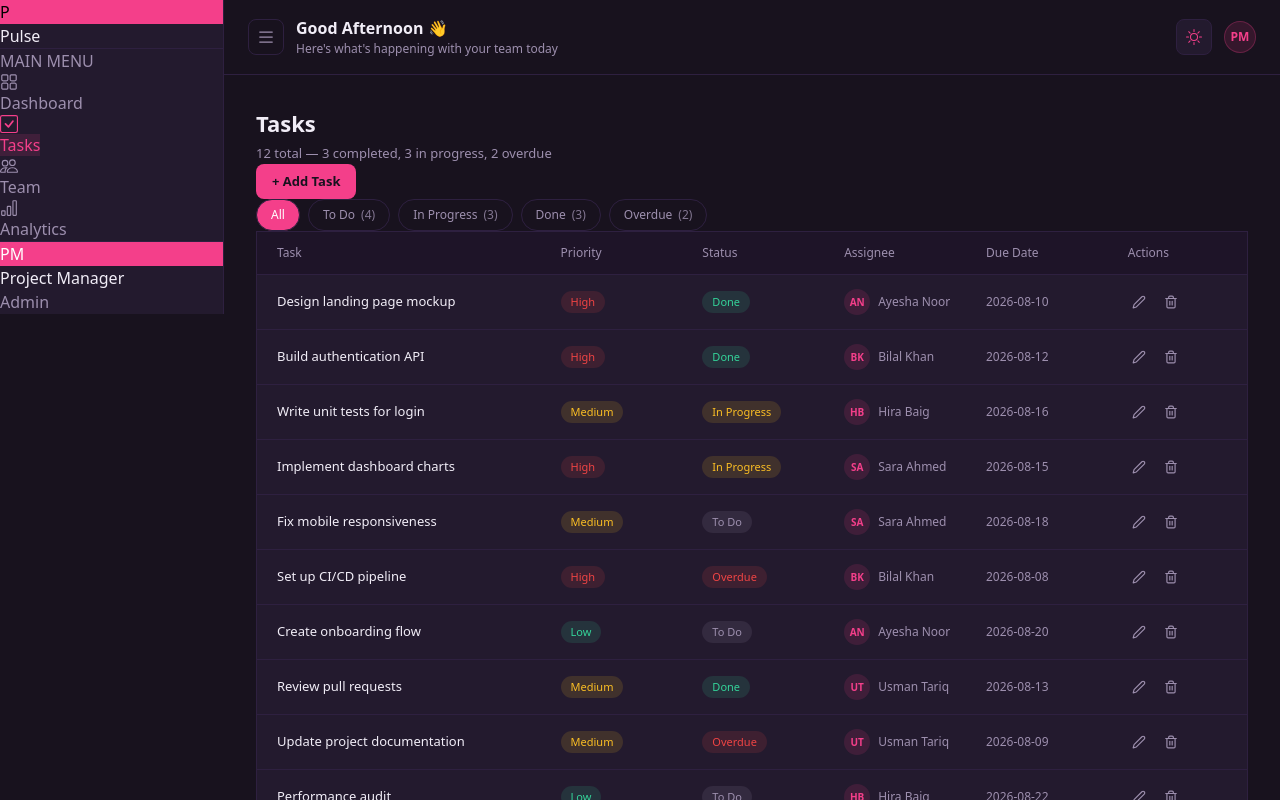
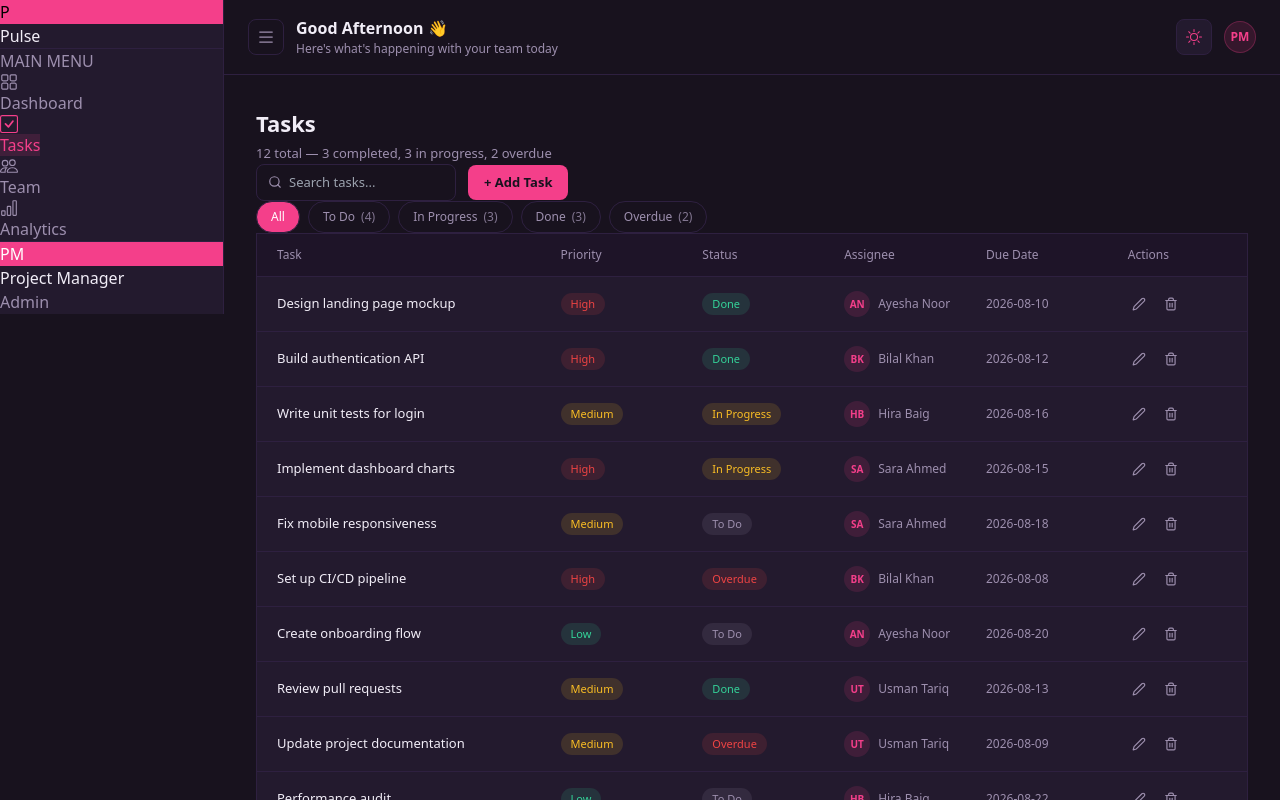
Before and after one commit to munibah1707-cpu/pulse-dashboard, a React (Vite) app: page /tasks in a window 1280 px wide. Shown: the top 800 px of the page. Built offline with nearby package versions, Linux system fonts and the light colour scheme.

Commit message:
Day 17: Search bar combined with tab filtering

```diff
--- a/src/pages/Tasks.jsx
+++ b/src/pages/Tasks.jsx
@@ -5,6 +5,7 @@ import { useTasks } from '../context/TaskContext'
 import Modal from '../components/Modal'
 import AddTaskForm from '../components/AddTaskForm'
 import EditTaskForm from '../components/EditTaskForm'
+import { FiSearch, FiX } from 'react-icons/fi'
 
 const tabs = [
   { label: 'All', value: 'all' },
@@ -18,6 +19,7 @@ export default function Tasks() {
   const { isDark } = useTheme()
   const { tasks } = useTasks()
   const [activeTab, setActiveTab] = useState('all')
+  const [searchQuery, setSearchQuery] = useState('')
   const [isAddModalOpen, setIsAddModalOpen] = useState(false)
   const [editingTask, setEditingTask] = useState(null)
 
@@ -26,9 +28,15 @@ export default function Tasks() {
   const overdueTasks = tasks.filter(t => t.status === 'overdue').length
   const inProgressTasks = tasks.filter(t => t.status === 'inprogress').length
 
-  const filteredTasks = activeTab === 'all'
+  const tabFilteredTasks = activeTab === 'all'
     ? tasks
     : tasks.filter(t => t.status === activeTab)
+
+  const filteredTasks = searchQuery.trim()
+    ? tabFilteredTasks.filter(t =>
+        t.title.toLowerCase().includes(searchQuery.trim().toLowerCase())
+      )
+    : tabFilteredTasks
 
   const isModalOpen = isAddModalOpen || !!editingTask
   const closeModal = () => {
@@ -40,7 +48,7 @@ export default function Tasks() {
     <div className="flex flex-col gap-6">
 
       {/* Page header */}
-      <div className="flex items-center justify-between">
+      <div className="flex items-center justify-between" style={{ flexWrap: 'wrap', gap: 12 }}>
         <div>
           <h2 style={{ fontSize: 22, fontWeight: 600, color: isDark ? '#F1EDF7' : '#18121E' }}>
             Tasks
@@ -50,6 +58,57 @@ export default function Tasks() {
           </p>
         </div>
 
+        <div style={{ display: 'flex', alignItems: 'center', gap: 12 }}>
+          {/* Search input */}
+          <div style={{ position: 'relative' }}>
+            <FiSearch
+              size={14}
+              style={{
+                position: 'absolute',
+                left: 12,
+                top: '50%',
+                transform: 'translateY(-50%)',
+                color: isDark ? '#9D8FAE' : '#6B5B80',
+              }}
+            />
+            <input
+              type="text"
+              value={searchQuery}
+              onChange={(e) => setSearchQuery(e.target.value)}
+              placeholder="Search tasks..."
+              style={{
+                padding: '8px 32px',
+                borderRadius: 8,
+                fontSize: 13,
+                border: `1px solid ${isDark ? '#2E2040' : '#E8DFF5'}`,
+                background: isDark ? '#18121E' : '#FFFFFF',
+                color: isDark ? '#F1EDF7' : '#18121E',
+                outline: 'none',
+                width: 200,
+              }}
+            />
+            {searchQuery && (
+              <button
+                onClick={() => setSearchQuery('')}
+                aria-label="Clear search"
+                style={{
+                  position: 'absolute',
+                  right: 8,
+                  top: '50%',
+                  transform: 'translateY(-50%)',
+                  background: 'transparent',
+                  border: 'none',
+                  cursor: 'pointer',
+                  color: isDark ? '#9D8FAE' : '#6B5B80',
+                  display: 'flex',
+                }}
+              >
+                <FiX size={14} />
+              </button>
+            )}
+          </div>
+
+          {/* Add task button */}
           <button
             onClick={() => setIsAddModalOpen(true)}
             style={{
@@ -61,10 +120,12 @@ export default function Tasks() {
               border: 'none',
               background: '#F43F8A',
               color: '#18121E',
+              whiteSpace: 'nowrap',
             }}
           >
             + Add Task
           </button>
+        </div>
       </div>
 
       {/* Filter tabs */}
@@ -93,8 +154,17 @@ export default function Tasks() {
         ))}
       </div>
 
+      {/* No results message */}
+      {filteredTasks.length === 0 && (
+        <p style={{ fontSize: 13, color: isDark ? '#9D8FAE' : '#6B5B80', textAlign: 'center', padding: '20px 0' }}>
+          No tasks match "{searchQuery}"{activeTab !== 'all' ? ` in ${tabs.find(t => t.value === activeTab)?.label}` : ''}.
+        </p>
+      )}
+
       {/* Task table */}
+      {filteredTasks.length > 0 && (
         <TaskTable filteredTasks={filteredTasks} onEdit={setEditingTask} />
+      )}
 
       {/* Add / Edit modal */}
       <Modal
```
Lines whose indentation alone changed are shown as unchanged.
